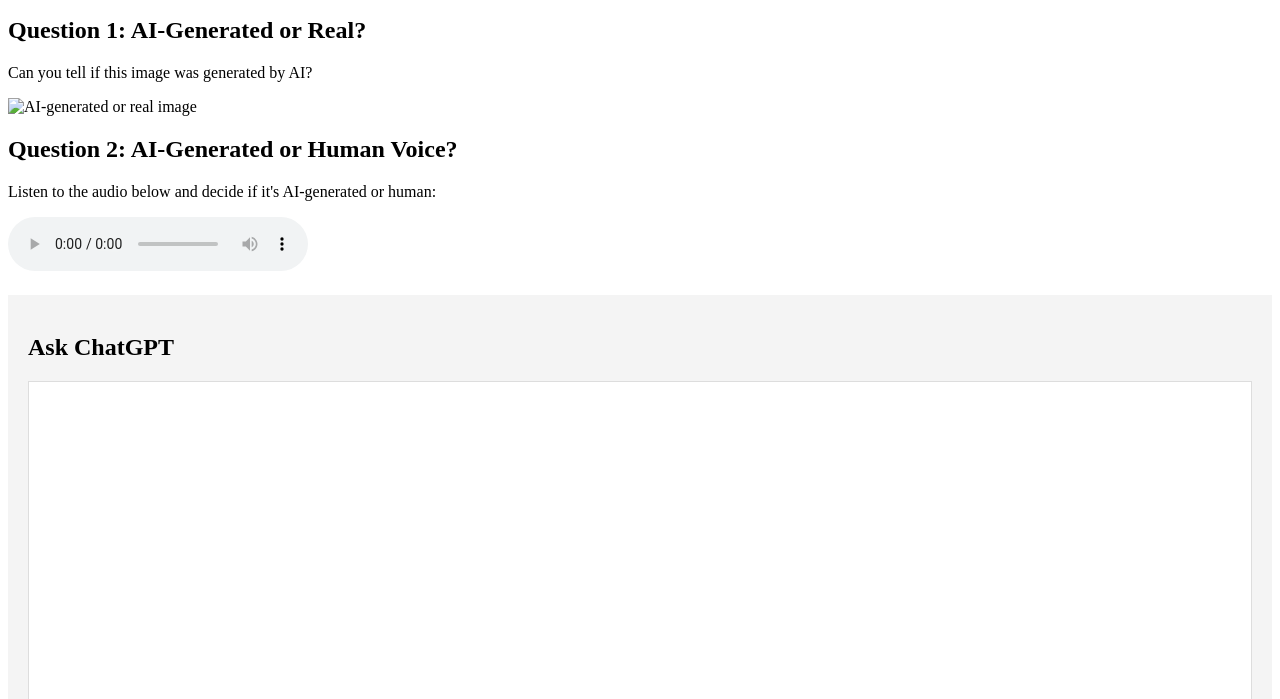
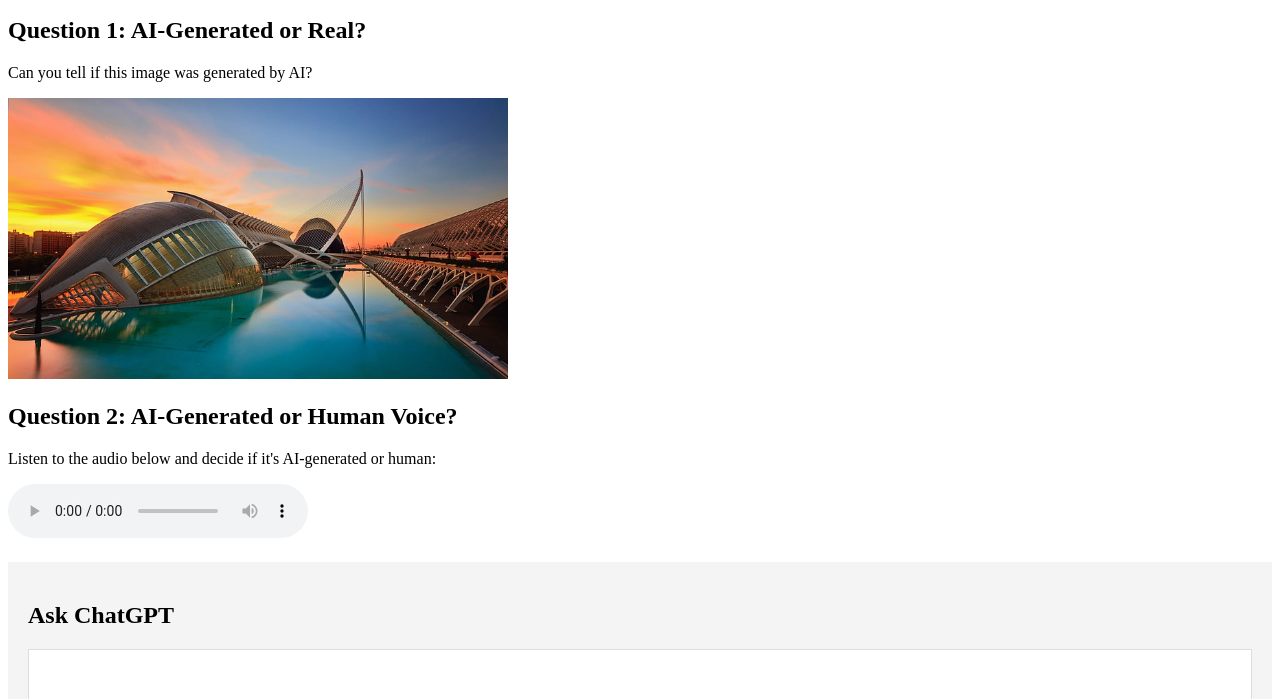
Before and after one commit to Arkuss-netizen/ai-quiz-site, a plain HTML site: page index.html in a window 1280 px wide. Shown: the part 101-800 px from the top of the page. Drawn offline with Linux system fonts and the light colour scheme.

Commit message:
Update index.html

```diff
--- a/index.html
+++ b/index.html
@@ -16,7 +16,7 @@
     <section id="quiz-section">
         <h2>Question 1: AI-Generated or Real?</h2>
         <p>Can you tell if this image was generated by AI?</p>
-        <img src="images/image1.jpg" alt="AI-generated or real image" width="500px">
+        <img src="1.jpg" alt="AI-generated or real image" width="500px">
 
         <h2>Question 2: AI-Generated or Human Voice?</h2>
         <p>Listen to the audio below and decide if it's AI-generated or human:</p>
```
